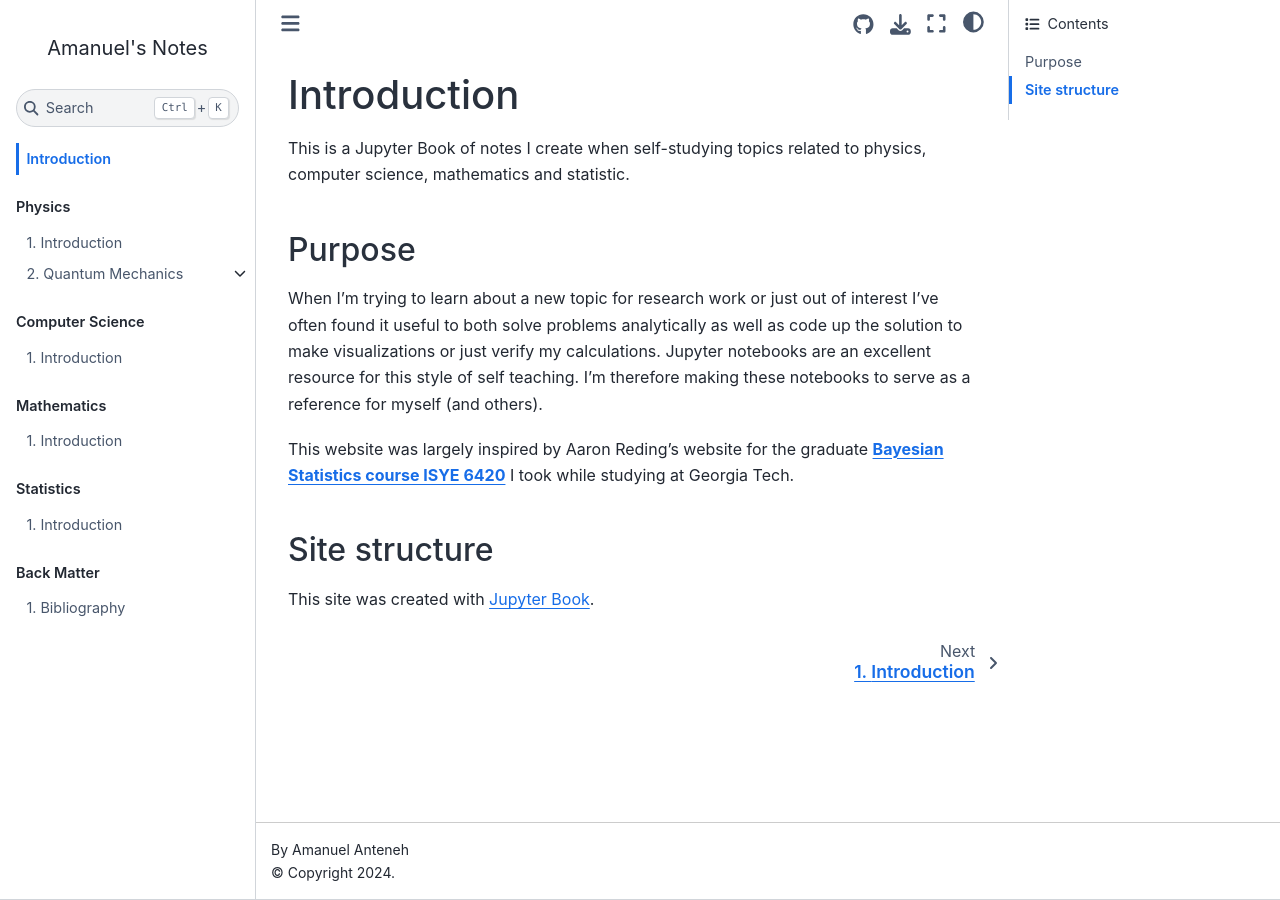
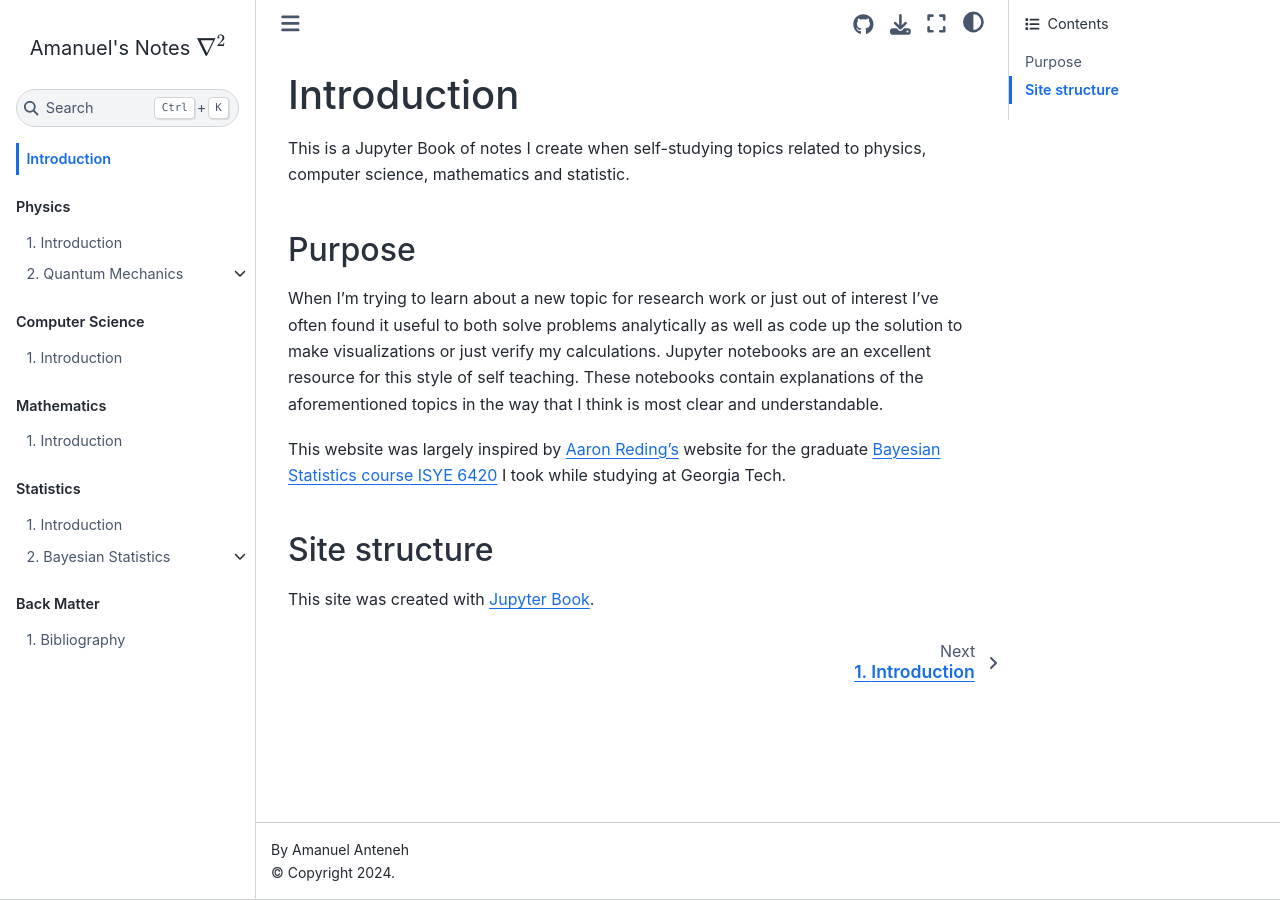
Before and after one commit to amanuelanteneh/aman-notes, a Jupyter Book: the page built from intro.md, in a window 1280 px wide. Built offline with Jupyter Book 1.0.4 settings and Sphinx 7.4.7 and the Sphinx Book theme 1.1.4, drawn with Linux system fonts in a browser that asks for light colours; pages that are not in the unit, such as notebooks, are missing from menus.

Commit message:
wigner updates

```diff
--- a/_config.yml
+++ b/_config.yml
@@ -1,7 +1,7 @@
 # Book settings
 # Learn more at https://jupyterbook.org/customize/config.html
 
-title: Amanuel's Notes
+title: Amanuel's Notes \(\nabla^2\)
 author: Amanuel Anteneh
 #logo: logo1.png
 copyright: "2024"
--- a/_toc.yml
+++ b/_toc.yml
@@ -13,8 +13,9 @@
       - file: physics/quantum-mechanics/pure_mixed_states
       - file: physics/quantum-mechanics/partial_trace
       - file: physics/quantum-mechanics/wigner_function
+      - file: physics/quantum-mechanics/gaussian_quantum_info
       - file: physics/quantum-mechanics/homodyne_detection
-      - file: physics/quantum-mechanics/gaussian_quantum_info
+      - file: physics/quantum-mechanics/photon_number_detection
 
   - caption: Computer Science
     numbered: 1
@@ -30,6 +31,9 @@
     numbered: 1
     chapters:
     - file: statistics/intro
+    - file: statistics/bayesian-statistics/bayesian_statistics
+      sections:
+      - file: statistics/bayesian-statistics/hierarchical_models
 
   - caption: Back Matter
     numbered: 1
--- a/intro.md
+++ b/intro.md
@@ -3,9 +3,9 @@
 
 ## Purpose
 
-When I'm trying to learn about a new topic for research work or just out of interest I've often found it useful to both solve problems analytically as well as code up the solution to make visualizations or just verify my calculations. Jupyter notebooks are an excellent resource for this style of self teaching. I'm therefore making these notebooks to serve as a reference for myself (and others).
+When I'm trying to learn about a new topic for research work or just out of interest I've often found it useful to both solve problems analytically as well as code up the solution to make visualizations or just verify my calculations. Jupyter notebooks are an excellent resource for this style of self teaching. These notebooks contain explanations of the aforementioned topics in the way that I think is most clear and understandable.
 
-This website was largely inspired by Aaron Reding's website for the graduate [**Bayesian Statistics course ISYE 6420**](https://areding.github.io/6420-pymc/intro.html) I took while studying at Georgia Tech.
+This website was largely inspired by [Aaron Reding's](https://github.com/areding) website for the graduate [Bayesian Statistics course ISYE 6420](https://areding.github.io/6420-pymc/intro.html) I took while studying at Georgia Tech.
 
 ## Site structure
 This site was created with [Jupyter Book](https://jupyterbook.org/en/stable/intro.html).
```
Also changed, not shown: statistics/bayesian-statistics/bayesian_statistics.md (added, +1 -0 lines), statistics/bayesian-statistics/hierarchical_models.md (added, +56 -0 lines), 2 other files.
